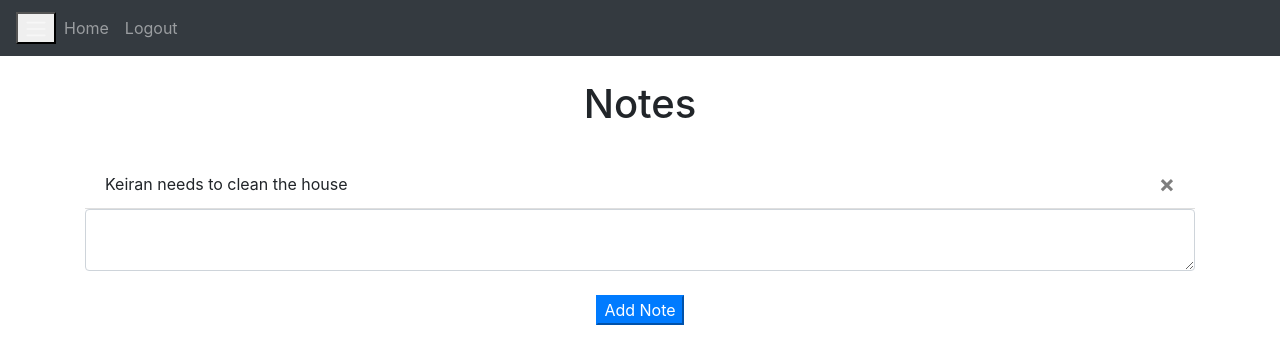
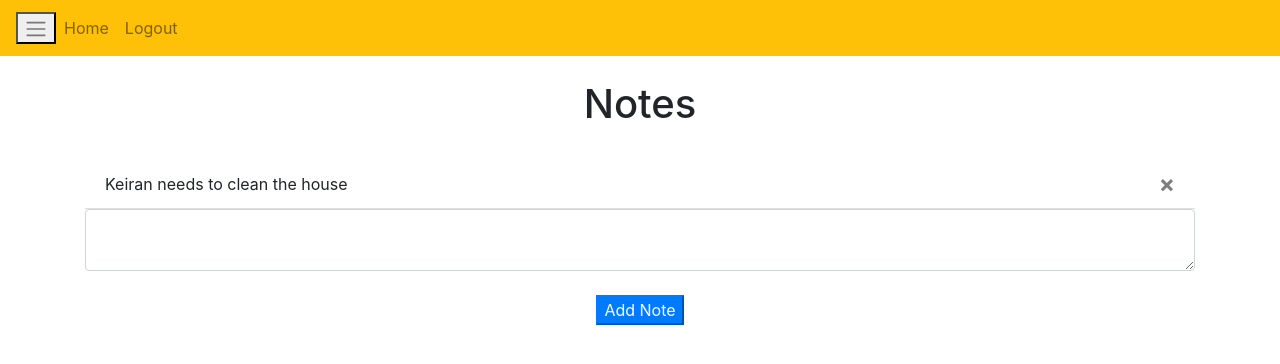
Before and after one commit to keiransystem14/Flask-Web-Application-Project, a Flask app: page / in a window 1280 px wide. Shown: the top 364 px of the page. Run offline with Flask 3, Linux system fonts and the light colour scheme; a user stored in the database is signed in; some libraries are stand-ins or nearby versions.

Commit message:
Design changes and continious testing to ensure it works.

```diff
--- a/website/templates/base.html
+++ b/website/templates/base.html
@@ -22,7 +22,7 @@
 
 
     <body>
-        <nav class="navbar navbar-expand-lg navbar-dark bg-dark">
+        <nav class="navbar navbar-expand-lg navbar-light bg-warning">
             <button class="nav-toggler" type="button" data-toggle="collapse" data-target="#navbar">
                 <span class = "navbar-toggler-icon"></span>
             </button>
```
